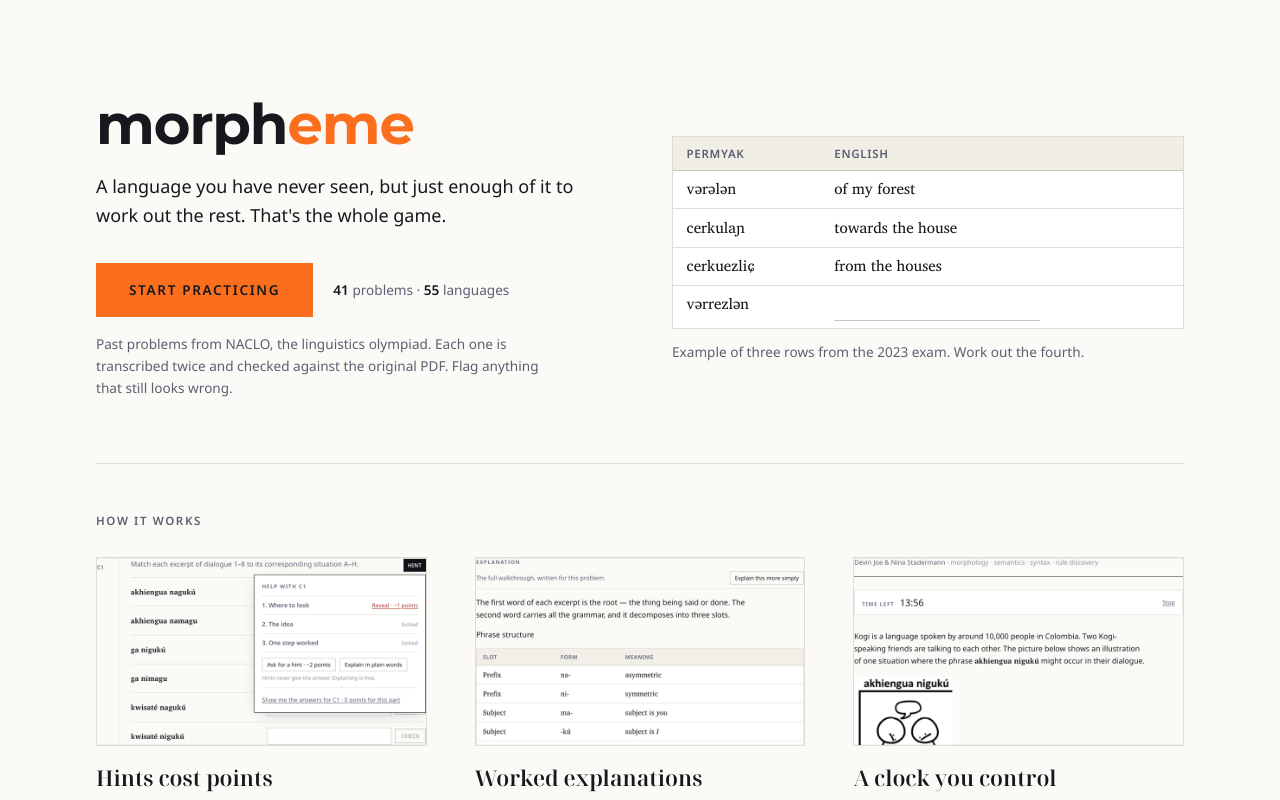
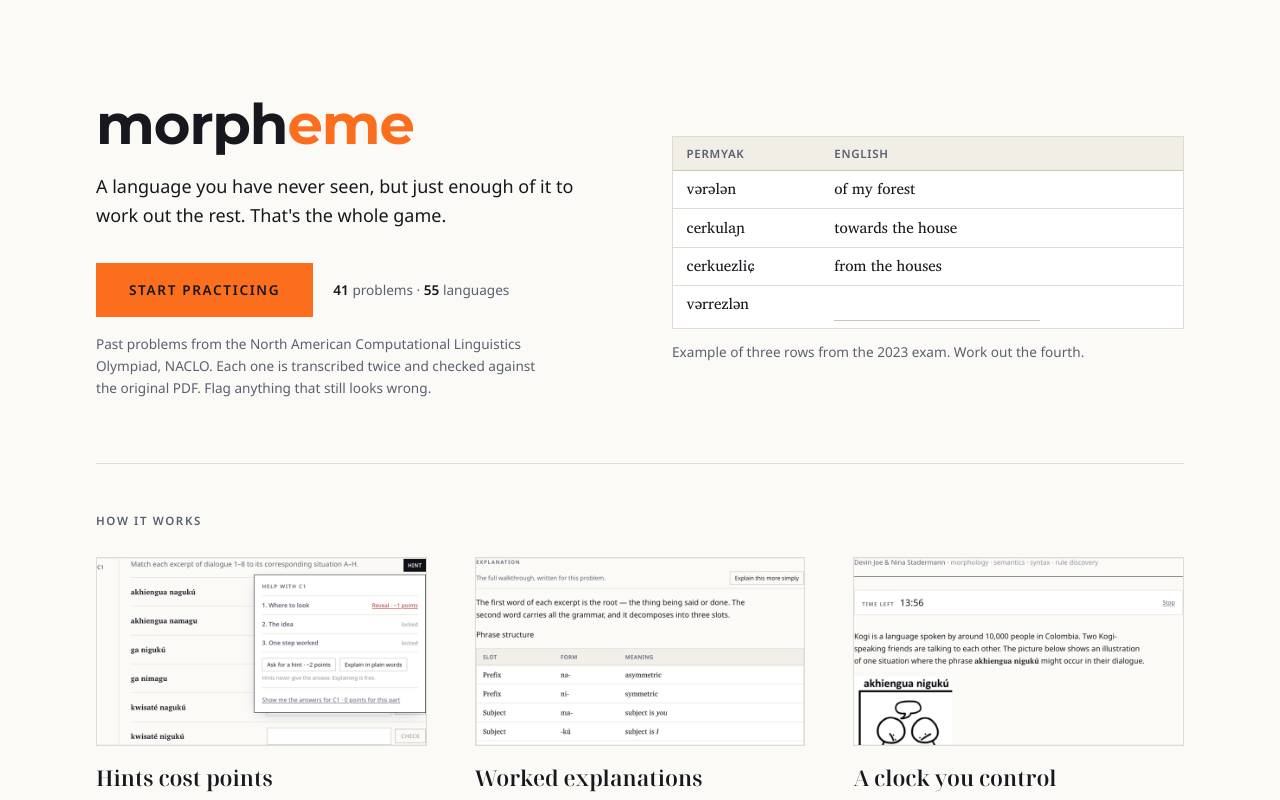
Before and after one commit to lapark714/naclo_thing, a Next.js app: page / in a window 1280 px wide. Shown: the top 800 px of the page. Built offline with nearby package versions, Linux system fonts and the light colour scheme.

Commit message:
changed naclo description

```diff
--- a/app/page.tsx
+++ b/app/page.tsx
@@ -53,7 +53,7 @@ export default function Home() {
               each: where the problems come from, that they are checked, and
               what to do when one is still wrong. */}
           <p className="mt-4 max-w-[58ch] text-[0.85rem] leading-relaxed text-ink-soft">
-            Past problems from NACLO, the linguistics olympiad. Each one is
+            Past problems from the North American Computational Linguistics Olympiad, NACLO. Each one is
             transcribed twice and checked against the original PDF. Flag
             anything that still looks wrong.
           </p>
```
